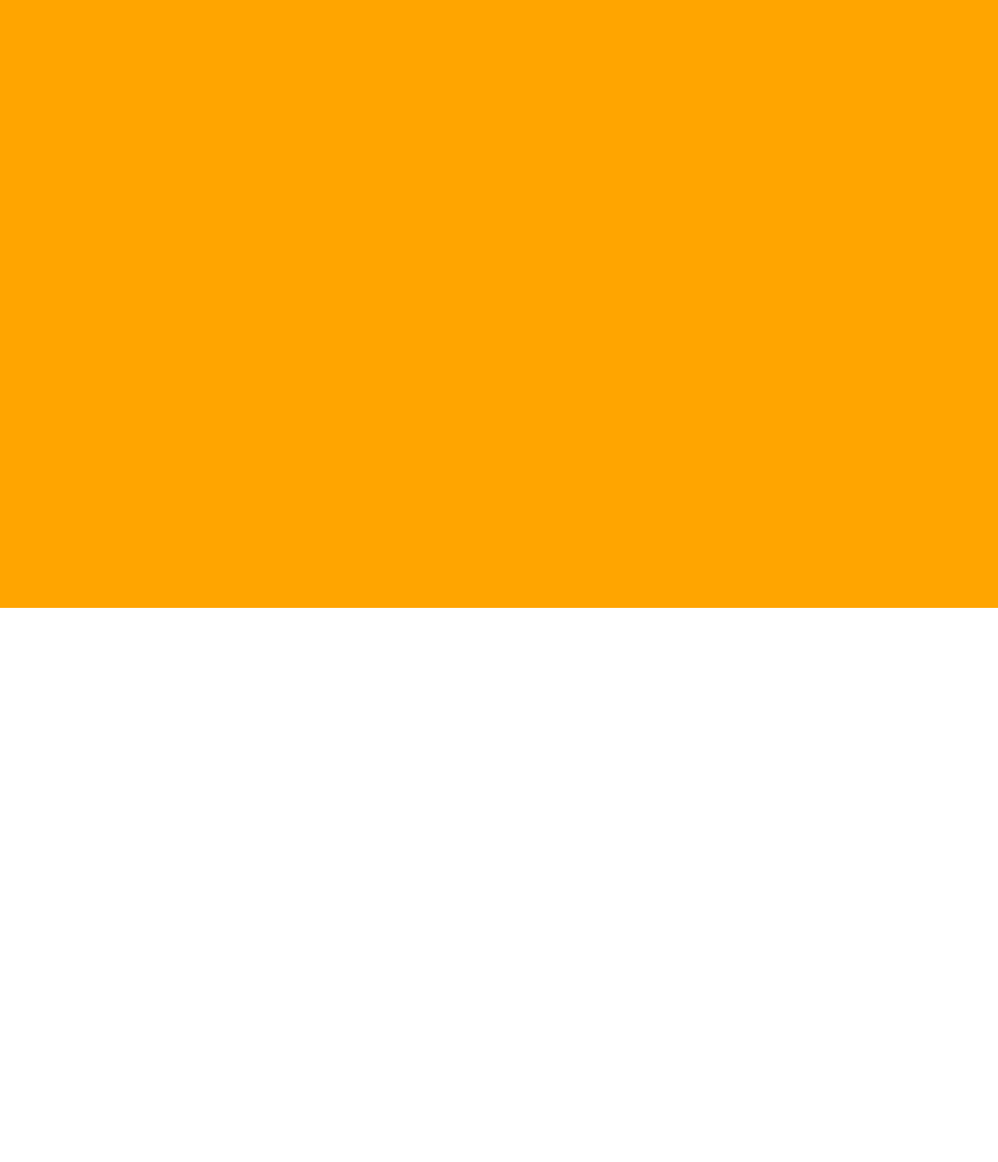
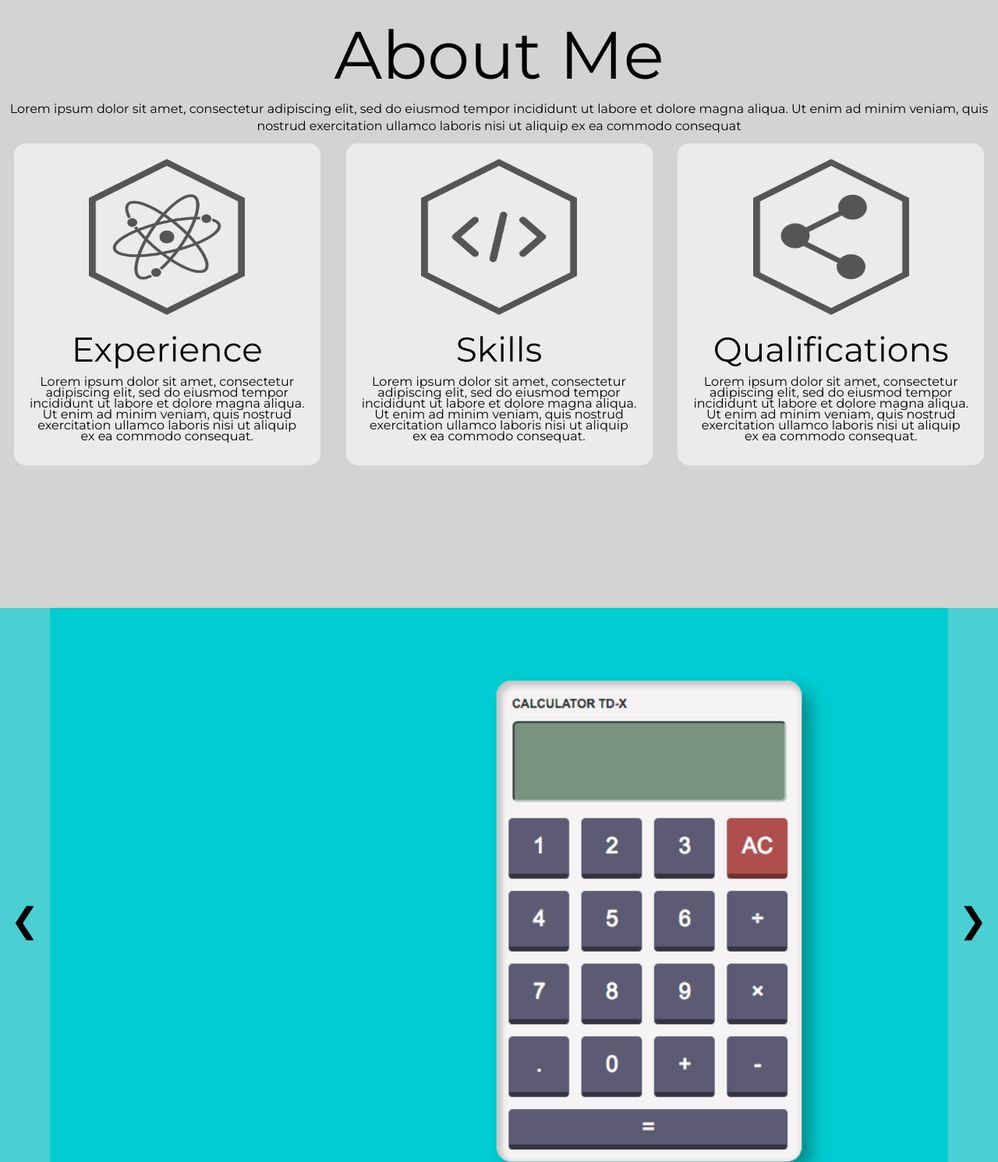
Before and after one commit to TomDrapes/doctorApes.github.io, a plain HTML site: page index.html in a window 1280 px wide. Shown: the part 820-2311 px from the top of the page at 78% size. Before the commit the page ends 1600 px from the top, so only its background shows below. Drawn offline with nearby package versions, Linux system fonts and the light colour scheme.

Commit message:
created image slide portfolio section

```diff
--- a/css/style.css
+++ b/css/style.css
@@ -1,6 +1,7 @@
 body{
     height: 100vh;
     width: 100vw;
+    font-family: 'Montserrat', Arial, Helvetica, sans-serif;
     /*background: url("../img/profile-bg.jpg") fixed;
     background-size: 100vw 100vh;
     background-repeat: no-repeat;*/
@@ -11,7 +12,7 @@ body{
     height: 60px;
     width: 100%;
     padding: 5px;
-    background-color: black;
+    background-color: rgba(0,0,0,0);
     color: white;
     /*border-bottom: 1px solid white;*/
     z-index: 3;
@@ -25,7 +26,7 @@ body{
     width:100%;
     height:100%;
     background: url("../img/profile-bg.jpg") fixed;
-    background-size: 100vw 100vh;
+    background-size: cover;
     background-repeat: no-repeat;
 }
 
@@ -43,13 +44,67 @@ body{
     margin-left: auto;
     margin-right: auto;
 }
-#cell2{
-    background-color:orange;
+#about{
+    background-color:rgb(211, 211, 211);
     height:100%;
     width:100%;
+    text-align: center;
+    padding-top: 3vh;
+    color: black;
+}
+
+#skills, #experience, #qualifications{
+    background-color: rgba(255,255,255,0.55);
+    border-radius: 15px;
+    padding:20px;
+    float: left;
+    margin-left:2.5%;
+    width:30%;
+    height: 100%;
+    line-height: 100%;
 }
 
 i{
     float: right;
     margin: 5px;
 }
+
+h2{
+    font-size: 86px;
+}
+
+h3{
+    font-size: 44px;
+}
+
+hr{
+    width: 75%;
+    color: black;
+}
+p{
+    font-size: 16px;
+}
+
+#portfolio{
+    width: 100%;
+    height: 100%;
+    background: url("../img/calculator.png");
+    background-size: cover;
+    background-repeat: no-repeat;
+}
+#left, #right{
+    font-size:44px;
+    width:5%;
+    height:100%;
+    color: black;
+    background-color: rgba(211, 211, 211, 0.35);
+    border: none;
+    /*opacity: 0.25;*/
+}
+
+#left{
+    float:left;
+}
+#right{
+    float:right;
+}
--- a/index.html
+++ b/index.html
@@ -8,7 +8,7 @@
     <meta name="author" content="Tom Drapes">
     <link rel="stylesheet" href="https://maxcdn.bootstrapcdn.com/bootstrap/3.3.7/css/bootstrap.min.css" integrity="sha384-BVYiiSIFeK1dGmJRAkycuHAHRg32OmUcww7on3RYdg4Va+PmSTsz/K68vbdEjh4u" crossorigin="anonymous">
     <link rel="stylesheet" type="text/css" href="css/style.css">
-    <link href="https://fonts.googleapis.com/css?family=Teko" rel="stylesheet" type="text/css">
+    <link href="https://fonts.googleapis.com/css?family=Montserrat" rel="stylesheet" type="text/css">
     <link href="https://fonts.googleapis.com/css?family=Share+Tech+Mono" rel="stylesheet" type="text/css">
     <link rel="stylesheet" href="https://cdnjs.cloudflare.com/ajax/libs/font-awesome/4.7.0/css/font-awesome.min.css">
 </head>
@@ -27,7 +27,31 @@
                 </div><!--End overlay-->
 
         </div>
-        <div id="cell2">hello</div>
+        <div id="about">
+            <h2>About Me</h2>
+            <p>Lorem ipsum dolor sit amet, consectetur adipiscing elit, sed do eiusmod tempor incididunt ut labore et dolore magna aliqua. Ut enim ad minim veniam, quis nostrud exercitation ullamco laboris nisi ut aliquip ex ea commodo consequat</p>
+            <div class="row">
+                <div id="skills" >
+                    <img src="img/hexagon-1.png" alt="icon" width="200" height="200">
+                    <h3>Experience</h3>
+                    <p>Lorem ipsum dolor sit amet, consectetur adipiscing elit, sed do eiusmod tempor incididunt ut labore et dolore magna aliqua. Ut enim ad minim veniam, quis nostrud exercitation ullamco laboris nisi ut aliquip ex ea commodo consequat.</p>
+                </div>
+                <div id="experience" >
+                        <img src="img/hexagon-2.png" alt="icon" width="200" height="200">
+                    <h3>Skills</h3>
+                    <p>Lorem ipsum dolor sit amet, consectetur adipiscing elit, sed do eiusmod tempor incididunt ut labore et dolore magna aliqua. Ut enim ad minim veniam, quis nostrud exercitation ullamco laboris nisi ut aliquip ex ea commodo consequat.</p>
+                </div>
+                <div id="qualifications" >
+                        <img src="img/hexagon-3.png" alt="icon" width="200" height="200">
+                    <h3>Qualifications</h3>
+                    <p>Lorem ipsum dolor sit amet, consectetur adipiscing elit, sed do eiusmod tempor incididunt ut labore et dolore magna aliqua. Ut enim ad minim veniam, quis nostrud exercitation ullamco laboris nisi ut aliquip ex ea commodo consequat.</p>
+                </div>
+            </div>
+        </div><!--End about-->
+        <div id="portfolio" >
+                <button id="left">&#10094;</button>
+                <button id="right">&#10095;</button>
+        </div>
     </div><!--End wrapper-->
 
 
--- a/js/portfolio.js
+++ b/js/portfolio.js
@@ -0,0 +1,34 @@
+$(document).ready(function (){
+    var currentImage = 0;
+
+    $("#left").on("click", function(){
+        if(currentImage === 0){
+            currentImage = 3;
+        }else{
+            currentImage -= 1;
+        }
+        changeImage(currentImage);
+    });
+    $("#right").on("click", function(){
+        if(currentImage === 3){
+            currentImage = 0;
+        }else{
+            currentImage += 1;
+        }
+        changeImage(currentImage);
+    });
+
+    function changeImage(current){
+        switch(current){
+            case 0: $("#portfolio").css("background", "url('img/calculator.png')");
+            break;
+            case 1: $("#portfolio").css("background", "url('img/simon.png')");
+            break;
+            case 2: $("#portfolio").css("background", "url('img/tictactoe.png')");
+            break;
+            case 3: $("#portfolio").css("background", "url('img/pomodoro.png')");
+            break;
+
+        }
+    }
+});
```
Also changed, not shown: img/calculator.png (added), img/hexagon-1.png (added), img/hexagon-2.png (added), img/hexagon-3.png (added), img/pomodoro.png (added), img/pomodoro_app.png (added), img/simon.png (added), img/tictactoe.png (added).
